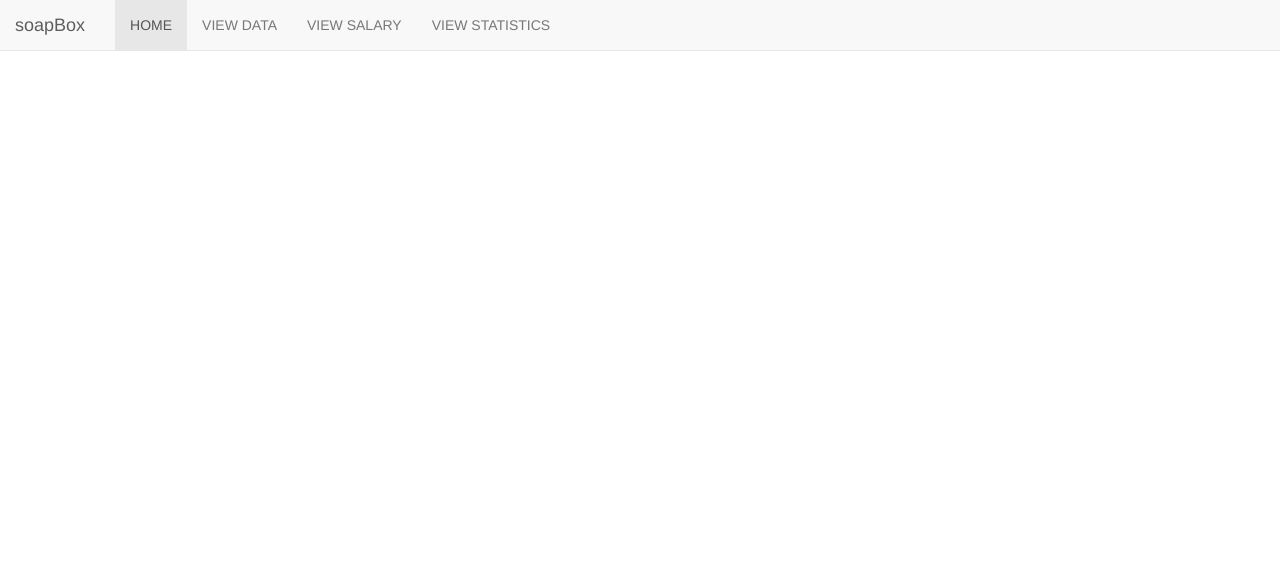
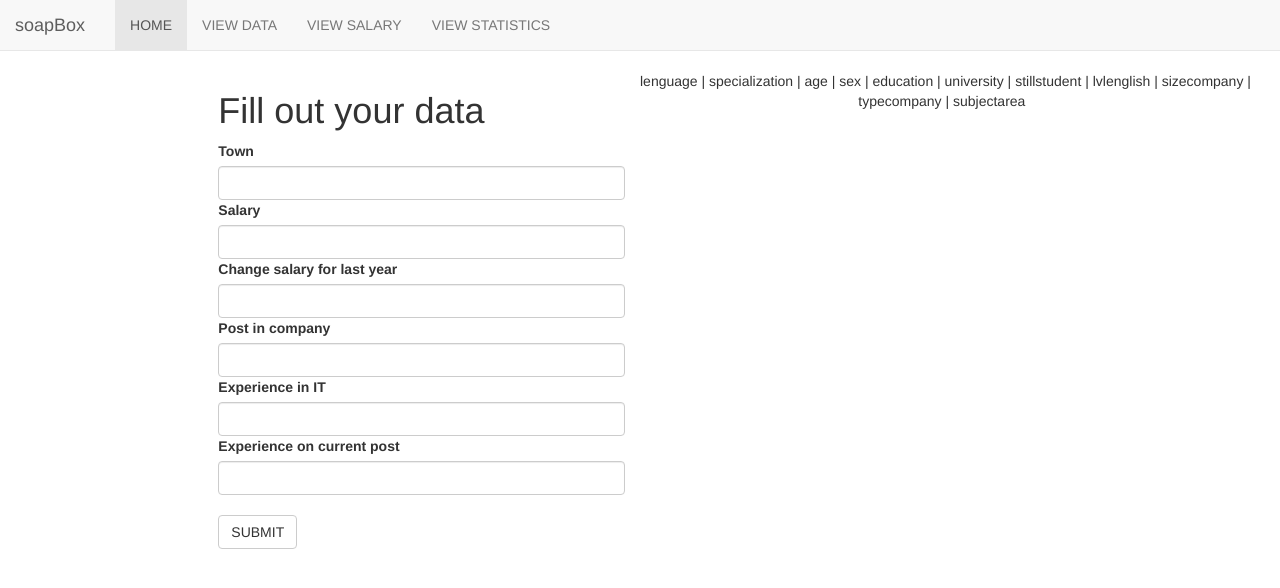
Before and after one commit to fantasy-is-absent/soapBox, a Python web app: template app/templates/home.html in a window 1280 px wide. Shown: the top 588 px of the page. Run offline with Jinja, Linux system fonts and the light colour scheme; the template is opened without the code that fills it, so the values that code supplies are empty; some libraries are stand-ins or nearby versions.

Commit message:
add form for your data

```diff
--- a/app/templates/home.html
+++ b/app/templates/home.html
@@ -11,5 +11,47 @@
 {% endblock %}
 
 {% block content %}
+    <div class="row">
+        <div class="col-md-2"></div>
+
+        <div class="col-md-4">
+        	<h1>Fill out your data</h1>
+
+			<form>
+				<label>Town</label>
+
+				<input type="text" class="form-control" aria-describedby="basic-addon3" name="town" required>
+
+				<label>Salary</label>
+
+				<input type="text" class="form-control" aria-describedby="basic-addon3" name="salary" required>
+
+				<label>Change salary for last year</label>
+
+				<input type="text" class="form-control" aria-describedby="basic-addon3" name="changesalary" required>
+
+				<label>Post in company</label>
+
+				<input type="text" class="form-control" aria-describedby="basic-addon3" name="post" required>
+
+				<label>Experience in IT</label>
+
+				<input type="text" class="form-control" aria-describedby="basic-addon3" name="experience" required>
+
+				<label>Experience on current post</label>
+
+				<input type="text" class="form-control" aria-describedby="basic-addon3" name="currentexperience" required>
+
+				<br>
+
+				<button type="submit" class="btn btn-default"> SUBMIT </button>
+			</form>
+		</div>
+
+		   lenguage    | specialization | age |   sex   |      education       |       university       | stillstudent |  lvlenglish   |    sizecompany     |   typecompany   |                   subjectarea
+
+ 		<div class="col-md-2"></div>
+ 	</div>
+
 
 {% endblock %}
```
